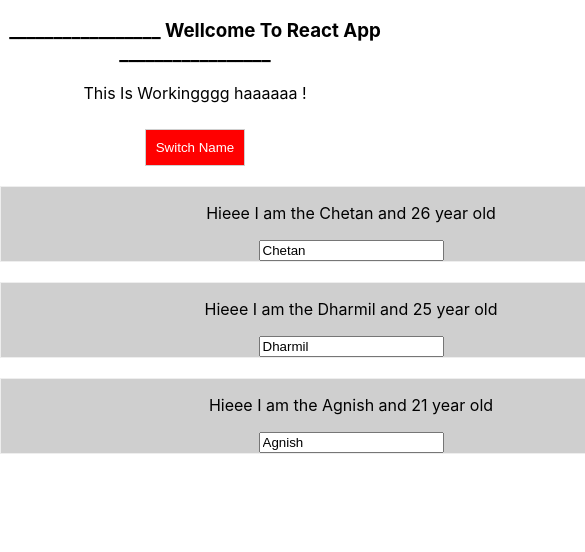
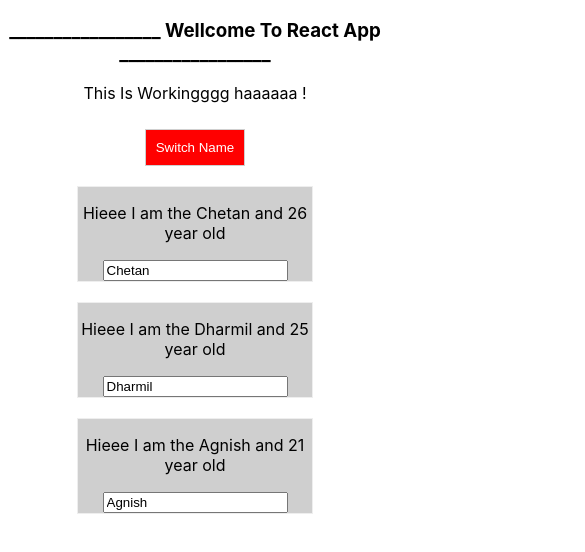
Before and after one commit to chetankadam/React-Concept-Project, a React (Create React App) app: page / in a window 390 px wide. Both pictures are taken after a click on the button "Switch Name". Shown: the top 552 px of the page, 585 px wide, since content can reach past the window. Built offline with nearby package versions, Linux system fonts and the light colour scheme.

Commit message:
use of style root package for media queries

```diff
--- a/src/App.js
+++ b/src/App.js
@@ -1,10 +1,9 @@
 import React, { Component } from 'react';
 import Person from './Person/person';
-import Radium from 'radium';
+import Radium, { StyleRoot } from 'radium';
 import './App.css';
 
 class App extends Component {
-
   state = {
     persons: [
       {id:0, name:'Chetan', age: 26 },
@@ -96,6 +95,7 @@
     }
 
     return (
+      <StyleRoot>
       <div className="App">
         <h3>
           _________________ Wellcome To React App _________________
@@ -109,6 +109,7 @@
         > Switch Name</button>
         {persons}
       </div>
+      </StyleRoot>
     );
   };
 }
--- a/src/Person/Person.css
+++ b/src/Person/Person.css
@@ -1,6 +1,6 @@
 .personWrapper {
 background-color: #cfcfcf;
 border: 1px solid #eee;
-width: 700px;
+width: 60%;
 margin: 20px auto;
 }
--- a/src/Person/person.js
+++ b/src/Person/person.js
@@ -3,8 +3,13 @@
 import Radium from 'radium';
 
 const person = (props) => {
+  const style = {
+    '@media (min-width: 500px)' : {
+      width: '450px'
+    }
+  };
   return (
-    <div className="personWrapper">
+    <div className="personWrapper" style= {style}>
       <p onClick={props.click}> Hieee I am the {props.name} and {props.age} year old </p>
       <p> {props.children} </p>
       <input type="text"
```
